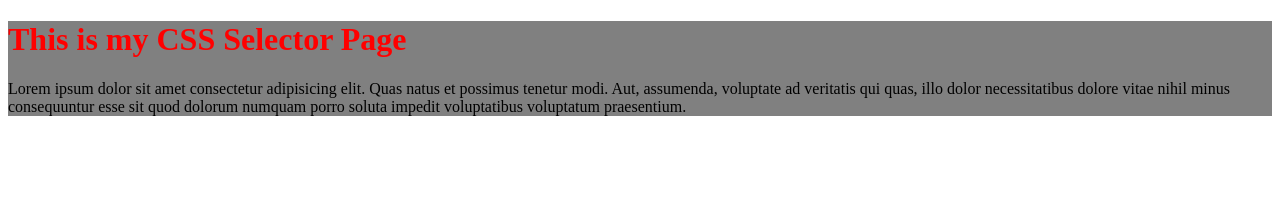
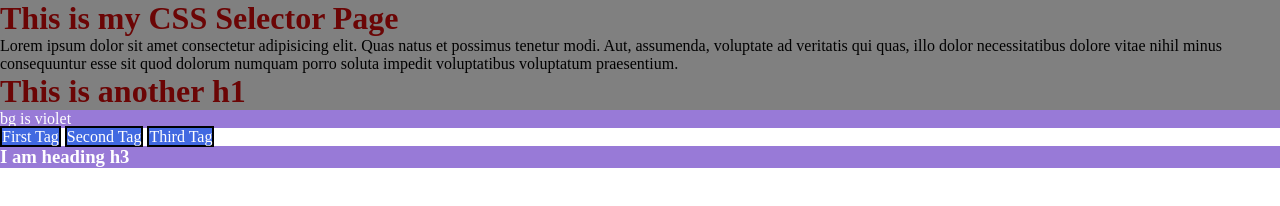
Before and after one commit to YashRuikar/CSS, a plain HTML site: page Chapter 1/cssSelector.html in a window 1280 px wide. Drawn offline with Linux system fonts and the light colour scheme.

Commit message:
Selectors added

```diff
--- a/Chapter 1/cssSelector.html
+++ b/Chapter 1/cssSelector.html
@@ -7,10 +7,27 @@
 
     <style>
         h1{
-            color: red;
+            color: rgb(107, 5, 5);
         }
+
         div{
             background-color: grey;
+        }
+
+        #car, h3{
+            color: white;
+            background: rgb(152, 122, 215);
+        }
+
+        .blue{
+            color: white;
+            background-color: royalblue;
+            border: 2px solid black;
+        }
+
+        *{
+            margin: 0;
+            padding: 0;
         }
     </style>
 </head>
@@ -19,6 +36,16 @@
         <h1>This is my CSS Selector Page</h1>
 
         <p>Lorem ipsum dolor sit amet consectetur adipisicing elit. Quas natus et possimus tenetur modi. Aut, assumenda, voluptate ad veritatis qui quas, illo dolor necessitatibus dolore vitae nihil minus consequuntur esse sit quod dolorum numquam porro soluta impedit voluptatibus voluptatum praesentium.</p>
+
+        <h1>This is another h1</h1>
     </div>
+
+    <div id="car">bg is violet</div>
+
+    <span class="blue">First Tag</span>
+    <span class="blue">Second Tag</span>
+    <span class="blue">Third Tag</span>
+
+    <h3>I am heading h3</h3>
 </body>
 </html>
```
